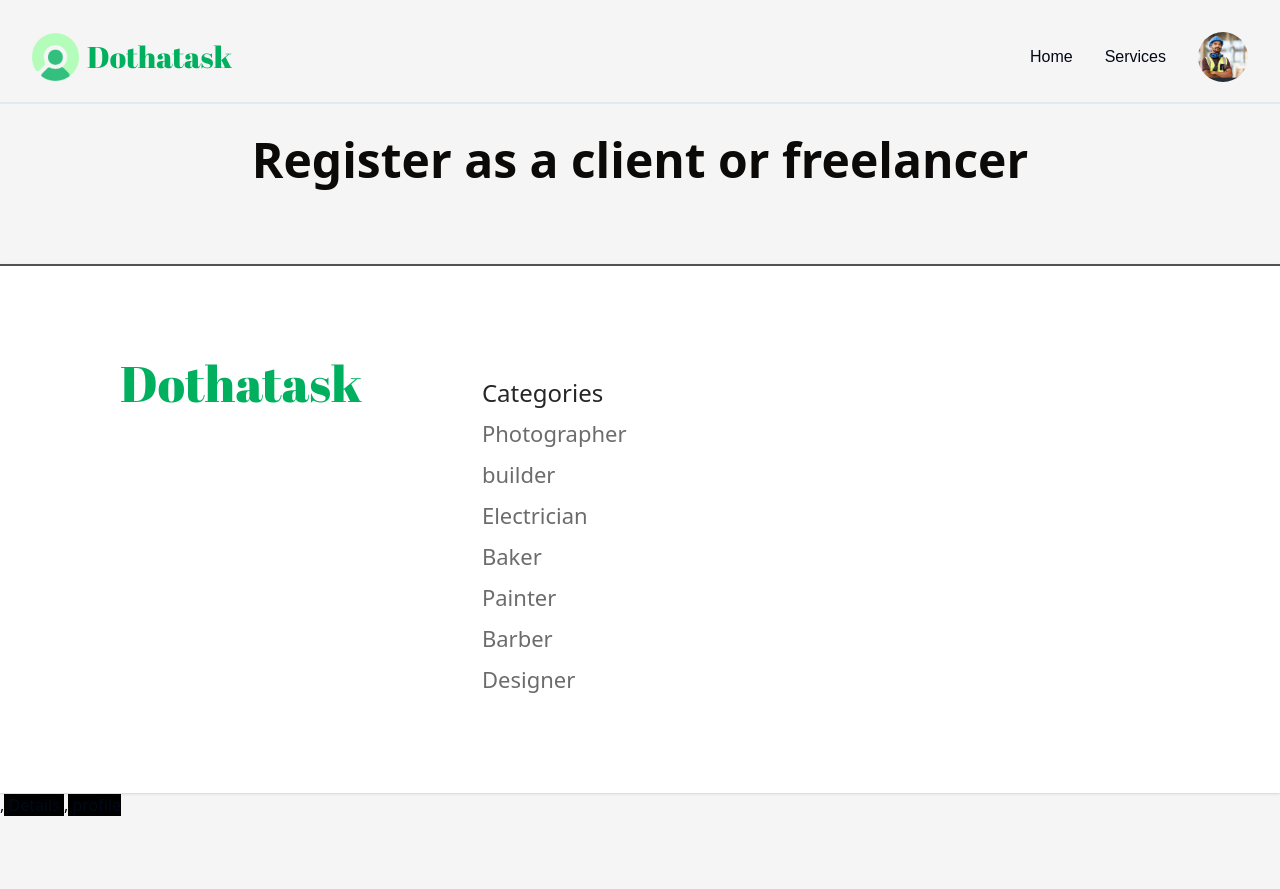
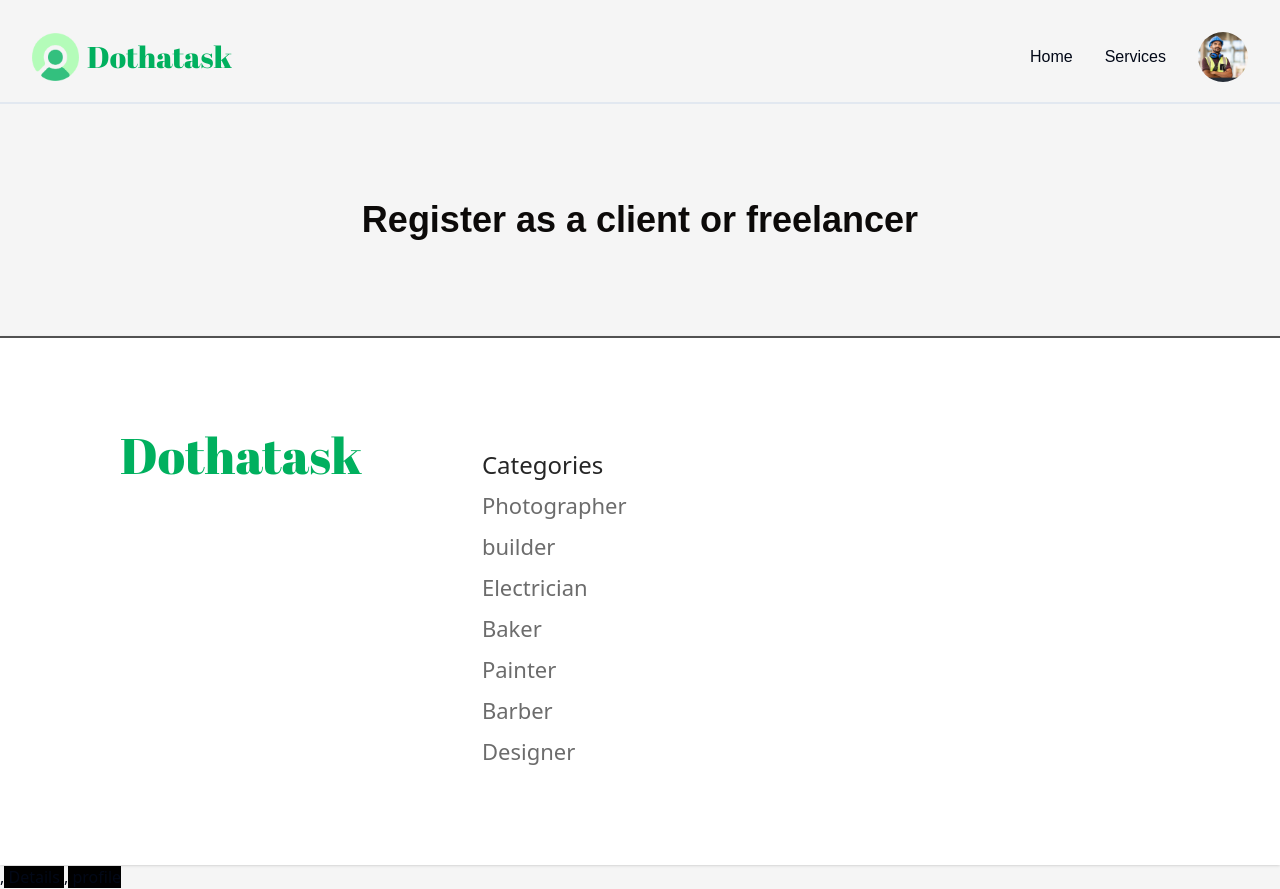
Before and after one commit to OthmanSALAHI/frontend-dothatask, a React (Vite) app: page /type-user in a window 1280 px wide. Before the commit the page ends 817 px from the top, so only its background shows below. Built offline with nearby package versions, Linux system fonts and the light colour scheme.

Commit message:
Update font size and class names in TypePage component

```diff
--- a/src/components/Auth/TypePage.jsx
+++ b/src/components/Auth/TypePage.jsx
@@ -2,8 +2,8 @@ import React from 'react'
 
 function TypePage() {
   return (
-    <div className='mx-auto my-8'>
-        <div className="w-auto text-center text-stone-950 text-5xl font-bold font-['Nunito Sans']">Register as a client or freelancer</div>
+    <div className='mx-auto my-24'>
+        <div className="w-auto text-center text-stone-950 text-4xl font-bold font-nunito">Register as a client or freelancer</div>
     </div>
   )
 }
```
